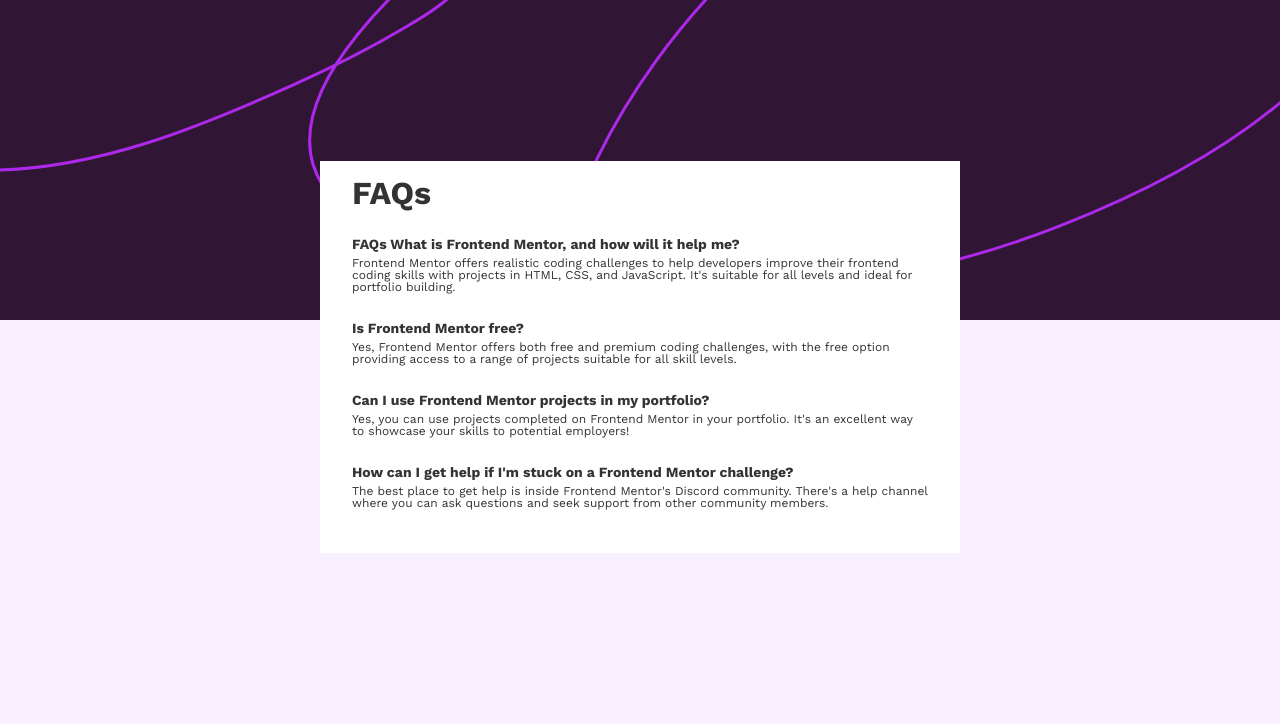
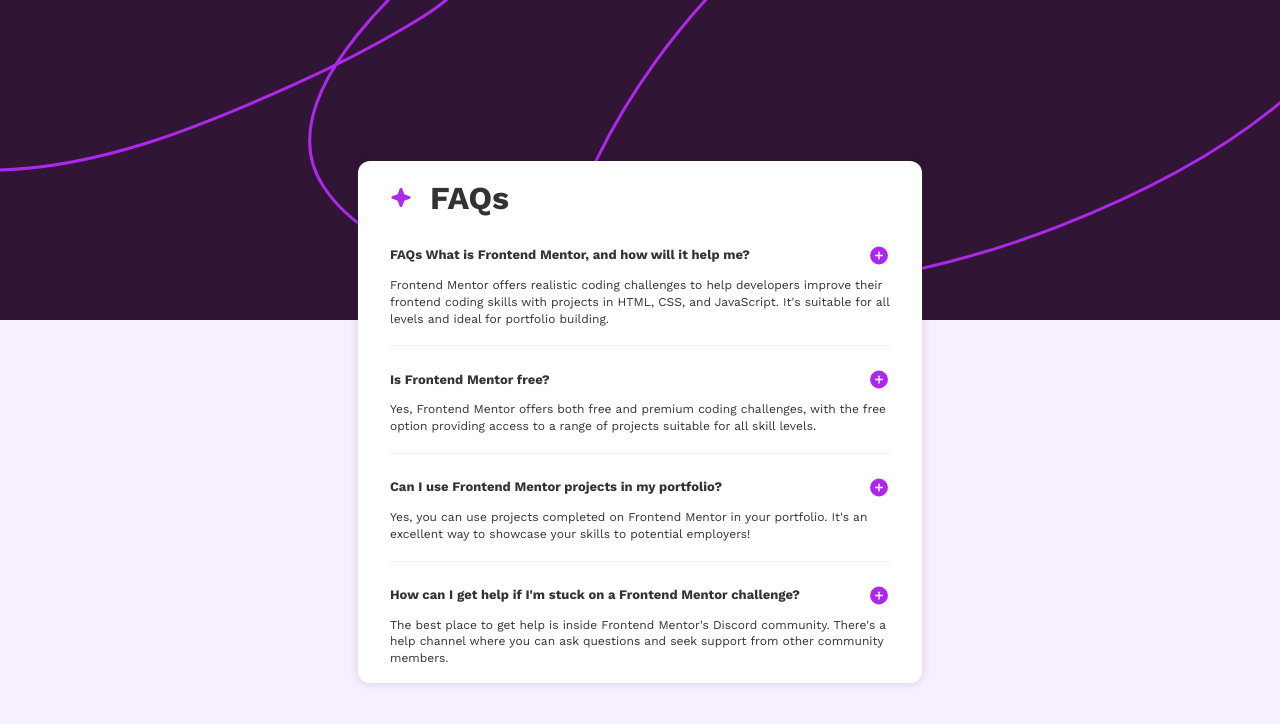
Before and after one commit to amittam104/Accordion-Component, a plain HTML site: page index.html in a window 1280 px wide. Shown: the top 724 px of the page. Drawn offline with nearby package versions, Linux system fonts and the light colour scheme.

Commit message:
Style: component style updated

```diff
--- a/index.html
+++ b/index.html
@@ -16,11 +16,41 @@
     <main class="container">
       <img src="/assets/images/background-pattern-desktop.svg" class="bg-img" />
       <div class="accordian-box">
-        <h1 class="header header--h1">FAQs</h1>
-        <div>
+        <h1 class="header header--h1">
+          <svg
+            xmlns="http://www.w3.org/2000/svg"
+            width="40"
+            height="41"
+            fill="none"
+            viewBox="0 0 40 41"
+            class="icon-star"
+          >
+            <path
+              fill="#AD28EB"
+              d="M37.5 20.5a2.467 2.467 0 0 1-1.64 2.344l-9.913 3.604-3.603 9.911a2.5 2.5 0 0 1-4.688 0l-3.604-9.922-9.911-3.593a2.5 2.5 0 0 1 0-4.688l9.921-3.604 3.594-9.911a2.5 2.5 0 0 1 4.688 0l3.604 9.921 9.911 3.594A2.467 2.467 0 0 1 37.5 20.5Z"
+            /></svg
+          >FAQs
+        </h1>
+        <div class="faq-box">
+          <div class="faq">
+            <div class="question-line">
               <h2 class="header header--h2">
                 FAQs What is Frontend Mentor, and how will it help me?
               </h2>
+              <svg
+                xmlns="http://www.w3.org/2000/svg"
+                width="30"
+                height="31"
+                fill="none"
+                viewBox="0 0 30 31"
+                class="icon-open"
+              >
+                <path
+                  fill="#AD28EB"
+                  d="M15 3.313A12.187 12.187 0 1 0 27.188 15.5 12.203 12.203 0 0 0 15 3.312Zm4.688 13.124h-3.75v3.75a.938.938 0 0 1-1.876 0v-3.75h-3.75a.938.938 0 0 1 0-1.875h3.75v-3.75a.938.938 0 0 1 1.876 0v3.75h3.75a.938.938 0 0 1 0 1.876Z"
+                />
+              </svg>
+            </div>
             <p class="answer">
               Frontend Mentor offers realistic coding challenges to help
               developers improve their frontend coding skills with projects in
@@ -28,28 +58,73 @@
               for portfolio building.
             </p>
           </div>
-        <div>
+          <div class="faq">
+            <div class="question-line">
               <h2 class="header header--h2">Is Frontend Mentor free?</h2>
+              <svg
+                xmlns="http://www.w3.org/2000/svg"
+                width="30"
+                height="31"
+                fill="none"
+                viewBox="0 0 30 31"
+                class="icon-open"
+              >
+                <path
+                  fill="#AD28EB"
+                  d="M15 3.313A12.187 12.187 0 1 0 27.188 15.5 12.203 12.203 0 0 0 15 3.312Zm4.688 13.124h-3.75v3.75a.938.938 0 0 1-1.876 0v-3.75h-3.75a.938.938 0 0 1 0-1.875h3.75v-3.75a.938.938 0 0 1 1.876 0v3.75h3.75a.938.938 0 0 1 0 1.876Z"
+                />
+              </svg>
+            </div>
             <p class="answer">
-            Yes, Frontend Mentor offers both free and premium coding challenges,
-            with the free option providing access to a range of projects
-            suitable for all skill levels.
+              Yes, Frontend Mentor offers both free and premium coding
+              challenges, with the free option providing access to a range of
+              projects suitable for all skill levels.
             </p>
           </div>
-        <div>
+          <div class="faq">
+            <div class="question-line">
               <h2 class="header header--h2">
                 Can I use Frontend Mentor projects in my portfolio?
               </h2>
+              <svg
+                xmlns="http://www.w3.org/2000/svg"
+                width="30"
+                height="31"
+                fill="none"
+                viewBox="0 0 30 31"
+                class="icon-open"
+              >
+                <path
+                  fill="#AD28EB"
+                  d="M15 3.313A12.187 12.187 0 1 0 27.188 15.5 12.203 12.203 0 0 0 15 3.312Zm4.688 13.124h-3.75v3.75a.938.938 0 0 1-1.876 0v-3.75h-3.75a.938.938 0 0 1 0-1.875h3.75v-3.75a.938.938 0 0 1 1.876 0v3.75h3.75a.938.938 0 0 1 0 1.876Z"
+                />
+              </svg>
+            </div>
             <p class="answer">
               Yes, you can use projects completed on Frontend Mentor in your
               portfolio. It's an excellent way to showcase your skills to
               potential employers!
             </p>
           </div>
-        <div>
+          <div class="faq faq--last">
+            <div class="question-line">
               <h2 class="header header--h2">
                 How can I get help if I'm stuck on a Frontend Mentor challenge?
               </h2>
+              <svg
+                xmlns="http://www.w3.org/2000/svg"
+                width="30"
+                height="31"
+                fill="none"
+                viewBox="0 0 30 31"
+                class="icon-open"
+              >
+                <path
+                  fill="#AD28EB"
+                  d="M15 3.313A12.187 12.187 0 1 0 27.188 15.5 12.203 12.203 0 0 0 15 3.312Zm4.688 13.124h-3.75v3.75a.938.938 0 0 1-1.876 0v-3.75h-3.75a.938.938 0 0 1 0-1.875h3.75v-3.75a.938.938 0 0 1 1.876 0v3.75h3.75a.938.938 0 0 1 0 1.876Z"
+                />
+              </svg>
+            </div>
             <p class="answer">
               The best place to get help is inside Frontend Mentor's Discord
               community. There's a help channel where you can ask questions and
@@ -57,6 +132,7 @@
             </p>
           </div>
         </div>
+      </div>
     </main>
   </body>
 </html>
--- a/style.css
+++ b/style.css
@@ -24,24 +24,58 @@ body {
   position: absolute;
   display: inline-block;
   background-color: #fff;
-  max-width: 70rem;
+  max-width: 50rem;
+  box-shadow: 0 0 8px 1px rgba(32, 32, 32, 0.15);
+  border-radius: 1.2rem;
   top: 50%;
   left: 50%;
   transform: translate(-50%, 0);
   padding: 1.6rem 3.2rem;
 }
 
+.faq {
+  border-bottom: 0.8px solid #dedede85;
+  padding-bottom: 1.8rem;
+  margin-bottom: 1.8rem;
+}
+
+.faq--last {
+  border-bottom: none;
+  padding-bottom: 0;
+  margin-bottom: 0;
+}
+
 .header--h1 {
   font-size: 3.2rem;
-  margin-bottom: 2.8rem;
+  margin-bottom: 2.2rem;
+  display: flex;
+  align-items: center;
+  justify-content: flex-start;
+  gap: 1.8rem;
+}
+
+.icon-star {
+  width: 2.2rem;
+}
+
+.question-line {
+  display: flex;
+  align-items: center;
+  justify-content: space-between;
+  margin-bottom: 0.6rem;
 }
 
 .header--h2 {
-  font-size: 1.4rem;
-  margin-bottom: 0.6rem;
+  font-size: 1.3rem;
+  line-height: 1.4;
+  max-width: 90%;
+}
+
+.icon-open {
+  max-width: 2.2rem;
 }
 
 .answer {
   font-size: 1.2rem;
-  margin-bottom: 2.8rem;
+  line-height: 1.4;
 }
```
Lines whose indentation alone changed are shown as unchanged.
